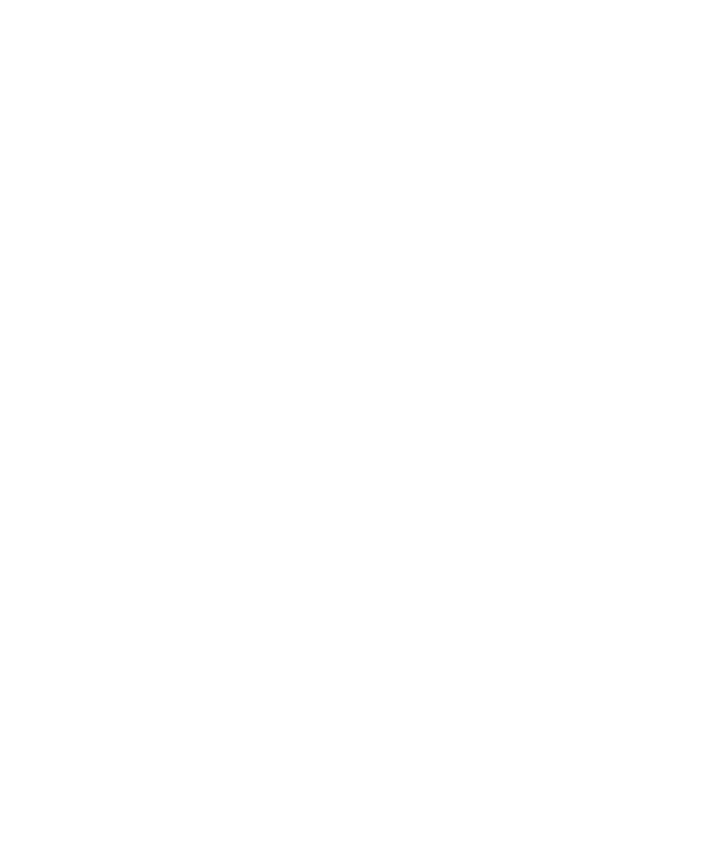
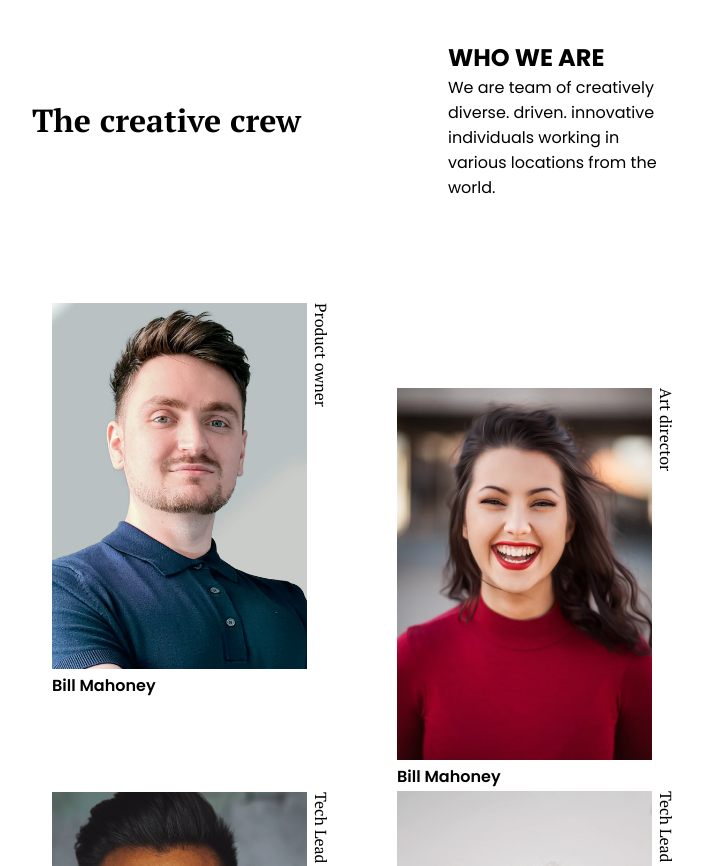
Before and after one commit to Crisops/Page-Team, a plain HTML site: page index.html in a window 1280 px wide. Shown: the top 866 px of the page, without its empty margins (288-991 px from the left). Before the commit the page ends 800 px from the top, so only its background shows below. Drawn offline with Linux system fonts and the light colour scheme.

Commit message:
Page Team realized without footer

```diff
--- a/css/style.css
+++ b/css/style.css
@@ -1,5 +1,101 @@
+@import url('https://fonts.googleapis.com/css2?family=PT+Serif:ital,wght@0,400;0,700;1,400;1,700&display=swap');
+@import url('https://fonts.googleapis.com/css2?family=Poppins:ital,wght@0,100;0,200;0,300;0,400;0,500;0,600;0,700;0,800;0,900;1,100;1,200;1,300;1,400;1,500;1,600;1,700;1,800;1,900&display=swap');
 *{
   margin: 0;
   padding: 0;
   box-sizing: border-box;
 }
+
+
+body{
+  min-height: 100vh;
+}
+
+
+header{
+  padding: 40px 25% 40px;
+}
+
+header{
+  position: relative;
+  top: 0;
+  left: 0;
+  display: flex;
+  justify-content: space-between;
+  align-items: center;
+  width: 100%;
+}
+
+header h1{
+  font-family: 'PT Serif', serif;
+  font-size: 2rem;
+  font-weight: 700;
+}
+
+header .boxWhoWeAre{
+  display: flex;
+  flex-direction: column;
+  max-width: 35%;
+}
+
+header .boxWhoWeAre h2{
+  font-family: 'Poppins', sans-serif;
+  text-transform: uppercase;
+}
+
+header .boxWhoWeAre p{
+  font-family: 'Poppins', sans-serif;
+  font-weight: 400;
+}
+
+section{
+  padding: 40px 25% 80px;
+}
+
+section .gridContainerPhotos{
+  display: grid;
+  grid-template-columns: repeat(auto-fill, minmax(250px, 1fr));
+  grid-auto-rows: minmax(200px, auto);
+  align-items: center;
+  gap: 50px;
+}
+
+section .gridContainerPhotos .itemPerson{
+  position: relative;
+  padding: 20px;
+}
+
+
+section .gridContainerPhotos .itemPerson:nth-child(2){
+  top: 20%;
+}
+
+section .gridContainerPhotos .itemPerson:nth-child(5){
+  top: 20%;
+}
+
+
+section .gridContainerPhotos .itemPerson img{
+  width: 100%;
+}
+
+section .gridContainerPhotos .itemPerson p:nth-child(2){
+  position: absolute;
+  top: 20px;
+  right: -5px;
+}
+
+section .gridContainerPhotos .itemPerson p:nth-child(2){
+  writing-mode: vertical-lr;
+  color: #000000;
+  font-family: 'PT Serif', serif;
+  font-size: 1rem;
+  font-weight: 400;
+}
+
+section .gridContainerPhotos .itemPerson p:nth-child(3){
+  color: #000000;
+  font-family: 'Poppins';
+  font-size: 1rem;
+  font-weight: 600;
+}
--- a/index.html
+++ b/index.html
@@ -9,6 +9,46 @@
   <title>My Page Team</title>
 </head>
 <body>
-
+  <header>
+    <h1>The creative crew</h1>
+    <div class="boxWhoWeAre">
+      <h2>Who We Are</h2>
+      <p>We are team of creatively diverse. driven. innovative individuals working in various locations from the world.</p>
+    </div>
+  </header>
+  <section>
+    <div class="gridContainerPhotos">
+      <div class="itemPerson">
+        <img src="img/photo1.png" alt="Bill Mahoney">
+        <p>Product owner</p>
+        <p>Bill Mahoney</p>
+      </div>
+      <div class="itemPerson">
+        <img src="img/photo2.png" alt="Bill Mahoney">
+        <p>Art director</p>
+        <p>Bill Mahoney</p>
+      </div>
+      <div class="itemPerson">
+        <img src="img/photo3.png" alt="Bill Mahoney">
+        <p>Tech Lead</p>
+        <p>Bill Mahoney</p>
+      </div>
+      <div class="itemPerson">
+        <img src="img/photo4.png" alt="Bill Mahoney">
+        <p>Tech Lead</p>
+        <p>Bill Mahoney</p>
+      </div>
+      <div class="itemPerson">
+        <img src="img/photo5.png" alt="Bill Mahoney">
+        <p>Tech Lead</p>
+        <p>Bill Mahoney</p>
+      </div>
+      <div class="itemPerson">
+        <img src="img/photo6.png" alt="Bill Mahoney">
+        <p>Tech Lead</p>
+        <p>Bill Mahoney</p>
+      </div>
+    </div>
+  </section>
 </body>
 </html>
```
